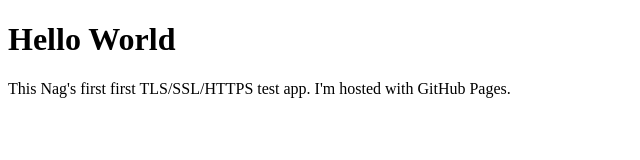
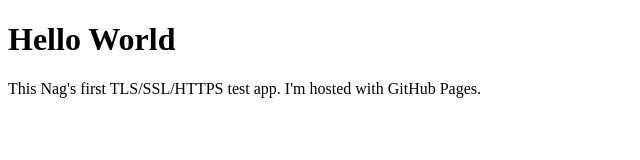
Before and after one commit to naggithub1/naggithub1.github.io, a plain HTML site: page index.html in a window 1280 px wide. Shown: the full height of the page, 0-640 px from the left. Drawn offline with Linux system fonts and the light colour scheme.

Commit message:
Update index.html

```diff
--- a/index.html
+++ b/index.html
@@ -2,6 +2,6 @@
 <html>
 <body>
 <h1>Hello World</h1>
-<p>This Nag's first first TLS/SSL/HTTPS test app. I'm hosted with GitHub Pages.</p>
+<p>This Nag's first TLS/SSL/HTTPS test app. I'm hosted with GitHub Pages.</p>
 </body>
 </html>
```
